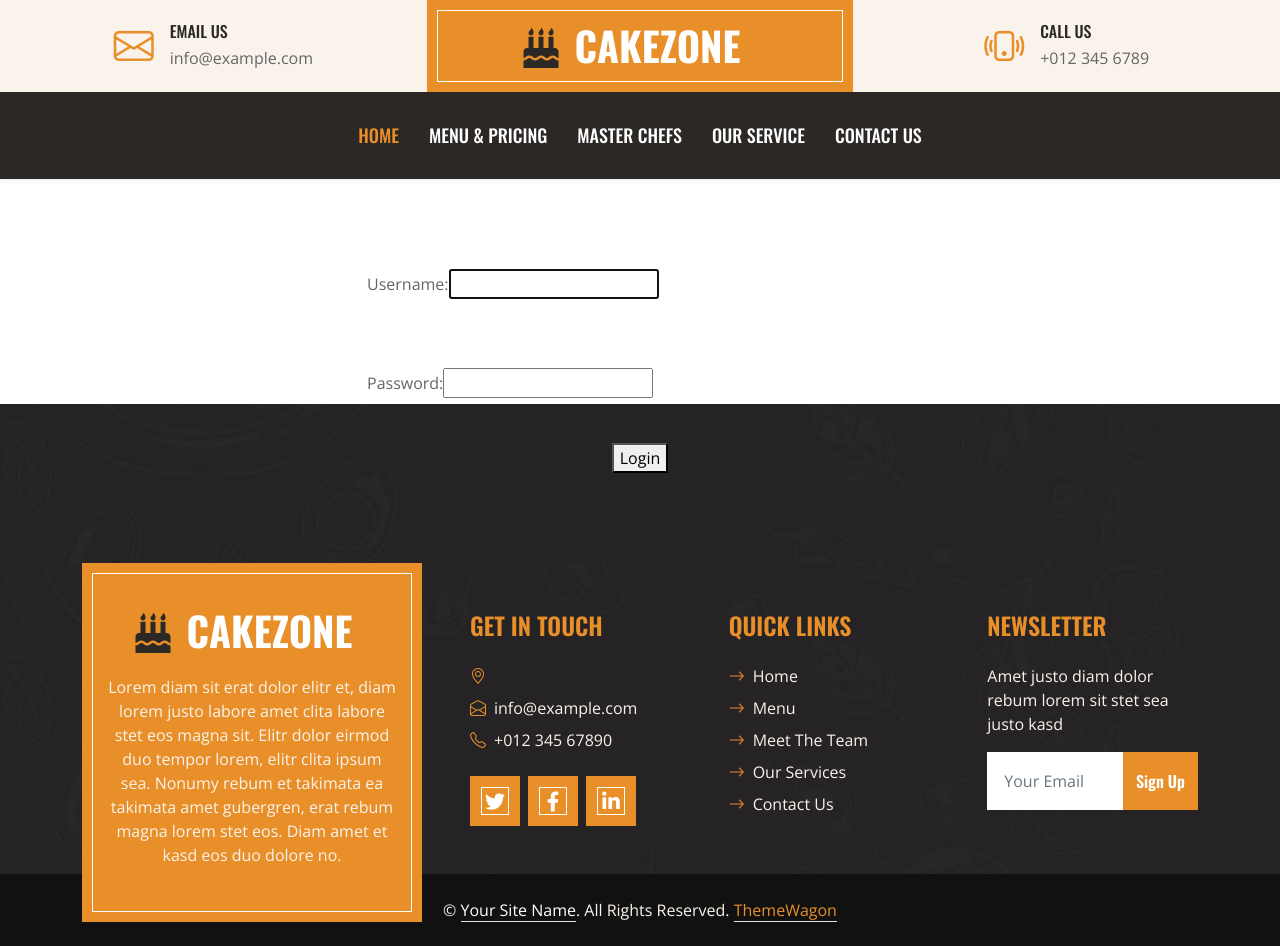
After one commit to cpython-projects/cakezone_august, a Django app: page /login/ in a window 1280 px wide. The commit adds this page. Run offline with Django 5.2, Linux system fonts and the light colour scheme; data that the repository does not hold is empty; parts of the project's set-up code (start-up, migrations or seed data) failed here and were passed over; some libraries are stand-ins or nearby versions.

Commit message:
add auth in template

```diff
--- /dev/null
+++ b/account/templates/login.html
@@ -0,0 +1,23 @@
+{% extends 'index.html' %}
+
+{% block content %}
+    <div class="container-fluid contact position-relative px-5" style="margin-top: 90px;">
+        <div class="container">
+            <div class="row justify-content-center">
+                <div class="col-lg-6">
+                    <form method="post">
+                        {% csrf_token %}
+                        <div class="form-error">{{ form.non_field_errors }}</div>
+                        <div class="row gy-4">
+                            {% for field in form %}
+                                <p><label class="form-label" for="{{ field.id_for_label }}">{{field.label}}: </label>{{ field }}</p>
+                                <div class="form-error">{{ field.errors }}</div>
+                            {% endfor %}
+                        </div>
+                        <div class="text-center"><button type="submit">Login</button></div>
+                    </form>
+                </div>
+            </div>
+        </div>
+    </div>
+{% endblock %}
--- a/account/views.py
+++ b/account/views.py
@@ -1,7 +1,8 @@
-from django.shortcuts import render
+from django.shortcuts import render, redirect
 from django.views.generic import CreateView
 from .forms import RegisterForm
 from django.contrib.auth.views import LoginView
+from django.contrib.auth import logout
 
 
 # Create your views here.
@@ -16,3 +17,8 @@ class MyLoginView(LoginView):
 
     def get_success_url(self):
         return self.request.GET.get('next', '/')
+
+
+def user_logout(request):
+    logout(request)
+    return redirect('home:index')
--- a/cakezone_august/urls.py
+++ b/cakezone_august/urls.py
@@ -19,7 +19,7 @@ from django.urls import path, include
 from django.conf.urls.static import static
 
 from cakezone_august import settings
-from account.views import RegisterView
+from account.views import RegisterView, MyLoginView, user_logout
 
 
 urlpatterns = [
@@ -32,8 +32,8 @@ urlpatterns = [
     path('contacts/', include('contacts.urls')),
 
     path('register/', RegisterView.as_view(), name='register'),
-    # path('login/', , name='login'),
-    # path('logout/', , name='logout'),
+    path('login/', MyLoginView.as_view(), name='login'),
+    path('logout/', user_logout, name='logout'),
 ]
 
 
--- a/contacts/templates/contacts.html
+++ b/contacts/templates/contacts.html
@@ -27,7 +27,8 @@
                     </div>
                 </div>
             </div>
-            <div class="row justify-content-center">
+            {% if user.is_authenticated %}
+                <div class="row justify-content-center">
                 <div class="col-lg-6">
                 <form action="{% url 'contacts:index' %}" method="post">
                     {% csrf_token %}
@@ -63,6 +64,7 @@
                 </form>
                 </div>
             </div>
+            {% endif %}
         </div>
     </div>
     <!-- Contact End -->
```
Also changed, not shown: account/forms.py (+20 -0 lines).
